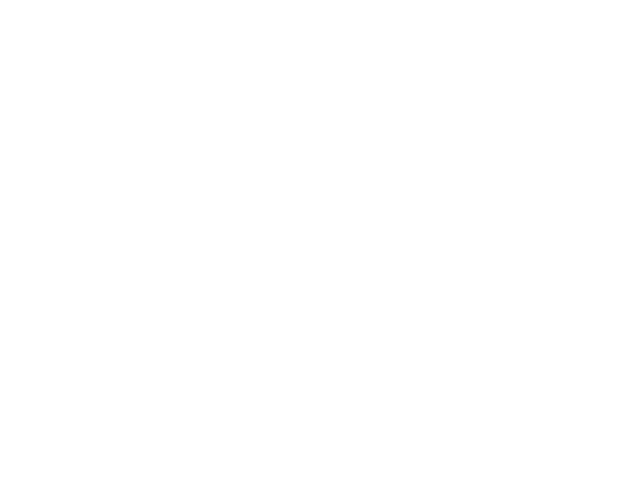
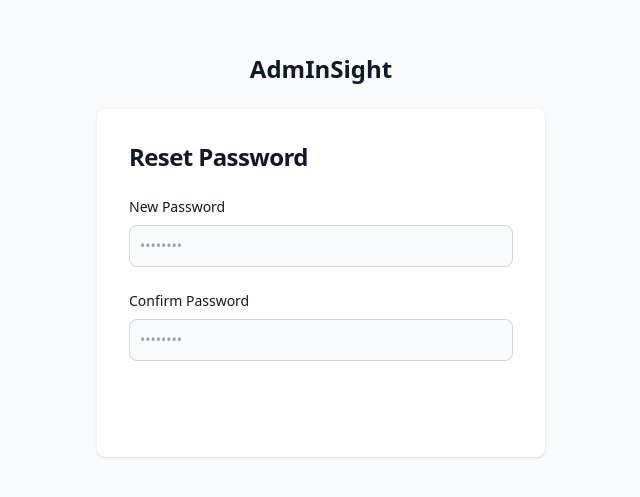
Before and after one commit to flechaVivas/admInSight, an Angular app in the folder adminsight-client/: page /reset-password/1/1 in a window 1280 px wide. Before the commit this address led to /. Shown: the part 145-642 px from the top of the page, without its empty margins (319-959 px from the left). Built offline with nearby package versions, Linux system fonts and the light colour scheme.

Commit message:
Forgot Password functionality

```diff
--- a/adminsight-client/src/app/app-routing.module.ts
+++ b/adminsight-client/src/app/app-routing.module.ts
@@ -5,6 +5,8 @@ import { RegisterComponent } from './components/register/register.component';
 import { LoginServerComponent } from './components/login-server/login-server.component';
 import { AuthGuard } from './guards/auth.guard';
 import { DashboardComponent } from './components/dashboard/dashboard.component';
+import { ForgotPasswordComponent } from './components/forgot-password/forgot-password.component';
+import { ResetPasswordComponent } from './components/reset-password/reset-password.component';
 
 const routes: Routes = [
   { path: 'login', component: LoginComponent },
@@ -12,6 +14,8 @@ const routes: Routes = [
   { path: '', redirectTo: '/login', pathMatch: 'full' },
   { path: 'login-server', component: LoginServerComponent, canActivate: [AuthGuard] },
   { path: 'dashboard/:systemId', component: DashboardComponent, canActivate: [AuthGuard] },
+  { path: 'forgot-password', component: ForgotPasswordComponent },
+  { path: 'reset-password/:uid/:token', component: ResetPasswordComponent },
 ];
 
 @NgModule({
--- a/adminsight-client/src/app/app.module.ts
+++ b/adminsight-client/src/app/app.module.ts
@@ -46,6 +46,8 @@ import { ReadableCronPipe } from './components/options/scheduled-tasks/readable-
 import { ScheduledTaskNewComponent } from './components/options/scheduled-tasks/scheduled-task-new/scheduled-task-new.component';
 import { OrderByDatePipe } from './pipes/order-by-date.pipe';
 import { FilterTasksPipe } from './components/options/scheduled-tasks/filter-tasks.pipe';
+import { ForgotPasswordComponent } from './components/forgot-password/forgot-password.component';
+import { ResetPasswordComponent } from './components/reset-password/reset-password.component';
 
 function initializeApp(platformId: Object): () => void {
   return () => {
@@ -96,7 +98,9 @@ function initializeApp(platformId: Object): () => void {
     StorageComponent,
     ScheduledTasksComponent,
     ReadableCronPipe,
-    ScheduledTaskNewComponent
+    ScheduledTaskNewComponent,
+    ForgotPasswordComponent,
+    ResetPasswordComponent
   ],
   imports: [
     BrowserModule,
--- /dev/null
+++ b/adminsight-client/src/app/components/forgot-password/forgot-password.component.html
@@ -0,0 +1,32 @@
+<section class="bg-gray-50 dark:bg-gray-900">
+  <div class="flex flex-col items-center justify-center px-6 py-8 mx-auto md:h-screen lg:py-0">
+    <a href="#" class="flex items-center mb-6 text-2xl font-semibold text-gray-900 dark:text-white">
+      AdmInSight
+    </a>
+    <div
+      class="w-full bg-white rounded-lg shadow dark:border md:mt-0 sm:max-w-md xl:p-0 dark:bg-gray-800 dark:border-gray-700">
+      <div class="p-6 space-y-4 md:space-y-6 sm:p-8">
+        <h1 class="text-xl font-bold leading-tight tracking-tight text-gray-900 md:text-2xl dark:text-white">
+          Forgot Password
+        </h1>
+        <form (ngSubmit)="onSubmit()" class="space-y-4 md:space-y-6" action="#">
+          <div>
+            <label for="email" class="block mb-2 text-sm font-medium text-gray-900 dark:text-white">Your email</label>
+            <input type="email" name="email" id="email" [(ngModel)]="email"
+              class="bg-gray-50 border border-gray-300 text-gray-900 sm:text-sm rounded-lg focus:ring-primary-600 focus:border-primary-600 block w-full p-2.5 dark:bg-gray-700 dark:border-gray-600 dark:placeholder-gray-400 dark:text-white dark:focus:ring-blue-500 dark:focus:border-blue-500"
+              placeholder="name@company.com" required>
+          </div>
+          <button type="submit"
+            class="w-full text-white bg-primary-600 hover:bg-primary-700 focus:ring-4 focus:outline-none focus:ring-primary-300 font-medium rounded-lg text-sm px-5 py-2.5 text-center dark:bg-primary-600 dark:hover:bg-primary-700 dark:focus:ring-primary-800 flex items-center justify-center">
+            <i *ngIf="isLoading" class="fa-solid fa-spinner fa-spin-pulse mr-2"></i>
+            <span *ngIf="!isLoading">Reset Password</span>
+          </button>
+          <div *ngIf="message" class="mt-4 text-sm text-center"
+            [ngClass]="{'text-green-500': !message.includes('error'), 'text-red-500': message.includes('error')}">
+            {{ message }}
+          </div>
+        </form>
+      </div>
+    </div>
+  </div>
+</section>
--- /dev/null
+++ b/adminsight-client/src/app/components/forgot-password/forgot-password.component.ts
@@ -0,0 +1,28 @@
+import { Component } from '@angular/core';
+import { AuthService } from '../../services/auth.service';
+
+@Component({
+  selector: 'app-forgot-password',
+  templateUrl: './forgot-password.component.html'
+})
+export class ForgotPasswordComponent {
+  email: string = '';
+  message: string = '';
+  isLoading: boolean = false;
+
+  constructor(private authService: AuthService) { }
+
+  onSubmit() {
+    this.isLoading = true;
+    this.authService.forgotPassword(this.email).subscribe({
+      next: (response) => {
+        this.message = 'Se ha enviado un correo electrónico con instrucciones para restablecer la contraseña.';
+        this.isLoading = false;
+      },
+      error: (error) => {
+        this.message = 'Ha ocurrido un error. Por favor, inténtelo de nuevo más tarde.';
+        this.isLoading = false;
+      }
+    });
+  }
+}
--- a/adminsight-client/src/app/components/login/login.component.html
+++ b/adminsight-client/src/app/components/login/login.component.html
@@ -32,10 +32,10 @@
           </div>
 
           <div class="flex items-center justify-between">
-            <a routerLink="/resetPassword"
-              class="text-sm font-medium text-primary-600 hover:underline dark:text-primary-500">Forgot
-              password?</a>
+            <a routerLink="/forgot-password"
+              class="text-sm font-medium text-primary-600 hover:underline dark:text-primary-500">Forgot password?</a>
           </div>
+
           <div *ngIf="loginError" class="text-red-500 text-xs mt-1">{{ loginError }}</div>
           <button type="submit"
             class="w-full text-white bg-primary-600 hover:bg-primary-700 focus:ring-4 focus:outline-none focus:ring-primary-300 font-medium rounded-lg text-sm px-5 py-2.5 text-center dark:bg-primary-600 dark:hover:bg-primary-700 dark:focus:ring-primary-800 flex items-center justify-center">
--- /dev/null
+++ b/adminsight-client/src/app/components/reset-password/reset-password.component.html
@@ -0,0 +1,40 @@
+<section class="bg-gray-50 dark:bg-gray-900">
+  <div class="flex flex-col items-center justify-center px-6 py-8 mx-auto md:h-screen lg:py-0">
+    <a href="#" class="flex items-center mb-6 text-2xl font-semibold text-gray-900 dark:text-white">
+      AdmInSight
+    </a>
+    <div
+      class="w-full bg-white rounded-lg shadow dark:border md:mt-0 sm:max-w-md xl:p-0 dark:bg-gray-800 dark:border-gray-700">
+      <div class="p-6 space-y-4 md:space-y-6 sm:p-8">
+        <h1 class="text-xl font-bold leading-tight tracking-tight text-gray-900 md:text-2xl dark:text-white">
+          Reset Password
+        </h1>
+        <form (ngSubmit)="onSubmit()" class="space-y-4 md:space-y-6" action="#">
+          <div>
+            <label for="new-password" class="block mb-2 text-sm font-medium text-gray-900 dark:text-white">New
+              Password</label>
+            <input type="password" name="new-password" id="new-password" [(ngModel)]="newPassword"
+              class="bg-gray-50 border border-gray-300 text-gray-900 sm:text-sm rounded-lg focus:ring-primary-600 focus:border-primary-600 block w-full p-2.5 dark:bg-gray-700 dark:border-gray-600 dark:placeholder-gray-400 dark:text-white dark:focus:ring-blue-500 dark:focus:border-blue-500"
+              placeholder="••••••••" required>
+          </div>
+          <div>
+            <label for="confirm-password" class="block mb-2 text-sm font-medium text-gray-900 dark:text-white">Confirm
+              Password</label>
+            <input type="password" name="confirm-password" id="confirm-password" [(ngModel)]="confirmPassword"
+              class="bg-gray-50 border border-gray-300 text-gray-900 sm:text-sm rounded-lg focus:ring-primary-600 focus:border-primary-600 block w-full p-2.5 dark:bg-gray-700 dark:border-gray-600 dark:placeholder-gray-400 dark:text-white dark:focus:ring-blue-500 dark:focus:border-blue-500"
+              placeholder="••••••••" required>
+          </div>
+          <button type="submit"
+            class="w-full text-white bg-primary-600 hover:bg-primary-700 focus:ring-4 focus:outline-none focus:ring-primary-300 font-medium rounded-lg text-sm px-5 py-2.5 text-center dark:bg-primary-600 dark:hover:bg-primary-700 dark:focus:ring-primary-800 flex items-center justify-center">
+            <i *ngIf="isLoading" class="fa-solid fa-spinner fa-spin-pulse mr-2"></i>
+            <span *ngIf="!isLoading">Reset Password</span>
+          </button>
+          <div *ngIf="message" class="mt-4 text-sm text-center"
+            [ngClass]="{'text-green-500': !message.includes('error'), 'text-red-500': message.includes('error')}">
+            {{ message }}
+          </div>
+        </form>
+      </div>
+    </div>
+  </div>
+</section>
--- /dev/null
+++ b/adminsight-client/src/app/components/reset-password/reset-password.component.ts
@@ -0,0 +1,49 @@
+import { Component, OnInit } from '@angular/core';
+import { ActivatedRoute, Router } from '@angular/router';
+import { AuthService } from '../../services/auth.service';
+
+@Component({
+  selector: 'app-reset-password',
+  templateUrl: './reset-password.component.html'
+})
+export class ResetPasswordComponent implements OnInit {
+  uid: string = '';
+  token: string = '';
+  newPassword: string = '';
+  confirmPassword: string = '';
+  message: string = '';
+  isLoading: boolean = false;
+
+  constructor(
+    private route: ActivatedRoute,
+    private router: Router,
+    private authService: AuthService
+  ) { }
+
+  ngOnInit() {
+    this.uid = this.route.snapshot.paramMap.get('uid') || '';
+    this.token = this.route.snapshot.paramMap.get('token') || '';
+  }
+
+  onSubmit() {
+    if (this.newPassword !== this.confirmPassword) {
+      this.message = 'Las contraseñas no coinciden.';
+      return;
+    }
+
+    this.isLoading = true;
+    this.authService.resetPassword(this.uid, this.token, this.newPassword).subscribe({
+      next: (response) => {
+        this.message = 'Contraseña actualizada correctamente. Redirigiendo al inicio de sesión...';
+        this.isLoading = false;
+        setTimeout(() => {
+          this.router.navigate(['/login']);
+        }, 3000);
+      },
+      error: (error) => {
+        this.message = 'Ha ocurrido un error. Por favor, inténtelo de nuevo más tarde.';
+        this.isLoading = false;
+      }
+    });
+  }
+}
--- a/adminsight-client/src/app/services/auth.service.ts
+++ b/adminsight-client/src/app/services/auth.service.ts
@@ -98,8 +98,15 @@ export class AuthService {
 
   isSshTokenValid(): boolean {
     const sshToken = this.getSshToken();
-    // Aquí puedes agregar la lógica para verificar si el token SSH es válido
-    // Por ejemplo, puedes hacer una solicitud al backend para validar el token
     return !!sshToken; // Retorna true si el token SSH no está vacío
   }
+
+  forgotPassword(email: string): Observable<any> {
+    return this.http.post(`http://127.0.0.1:8000/api/forgot-password/`, { email });
+  }
+
+  resetPassword(uid: string, token: string, newPassword: string): Observable<any> {
+    return this.http.post(`http://127.0.0.1:8000/api/reset-password/${uid}/${token}/`, { new_password: newPassword });
+  }
+
 }
```
Also changed, not shown: adminsight-client/src/app/components/forgot-password/forgot-password.component.css (added), adminsight-client/src/app/components/reset-password/reset-password.component.css (added), 2 other files (tests, documents, lock files or other folders).
